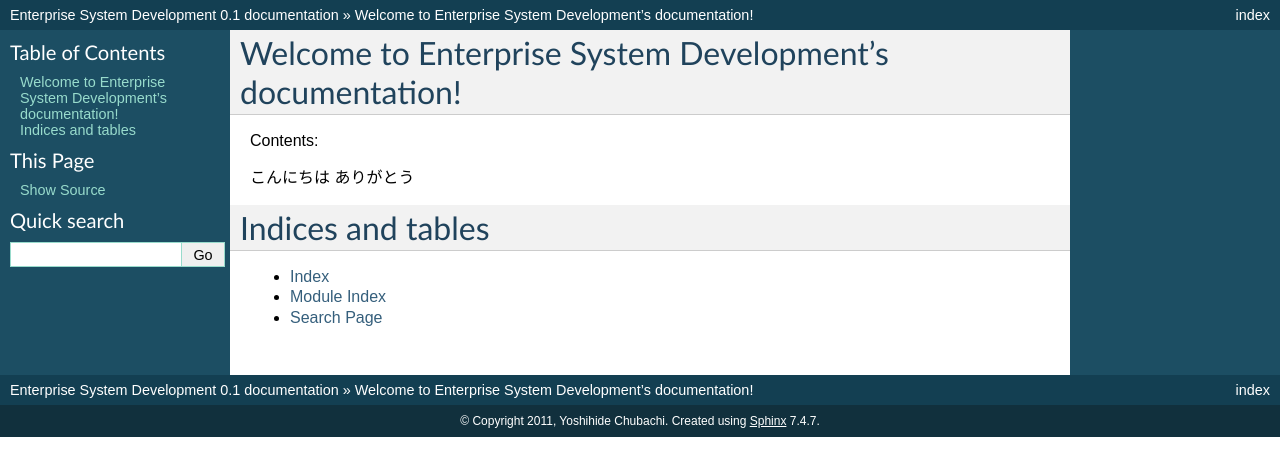
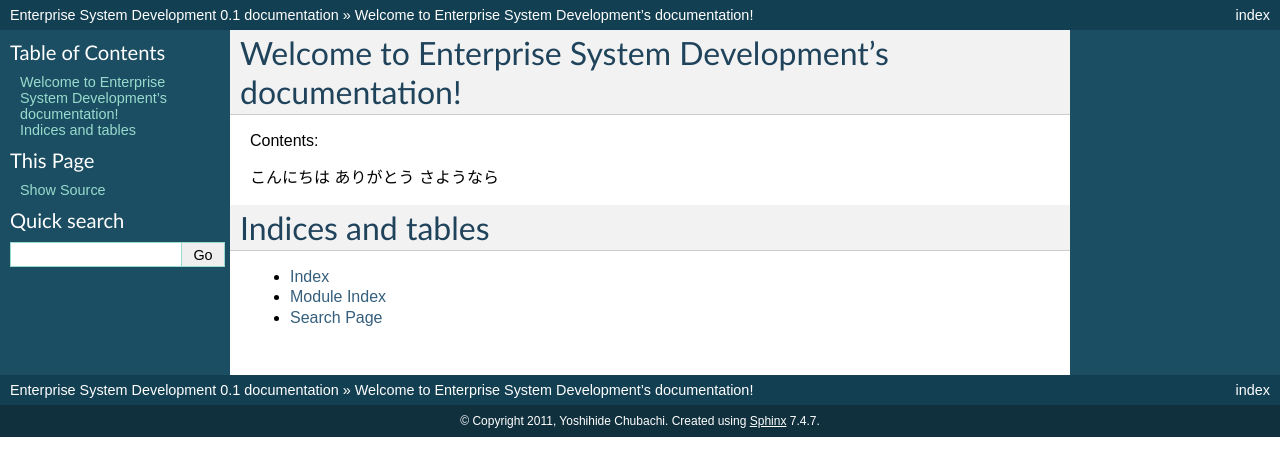
Before and after one commit to ychubachi/enterprise_system_development, a Sphinx documentation site: the page built from source/index.rst, in a window 1280 px wide. Shown: the top 476 px of the page. Built offline with Sphinx 7.4.7, drawn with Linux system fonts in a browser that asks for light colours.

Commit message:
Published

```diff
--- a/source/index.rst
+++ b/source/index.rst
@@ -13,6 +13,7 @@ Contents:
 
 こんにちは
 ありがとう
+さようなら
 
 Indices and tables
 ==================
```
Also changed, not shown: 5 other files.
